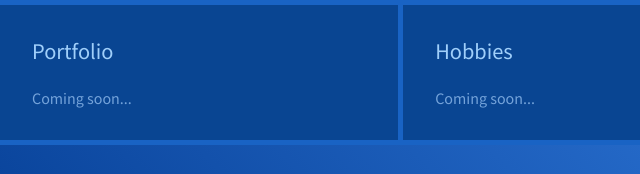
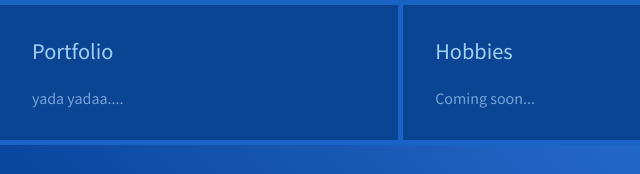
Before and after one commit to bobtiang/resume, a plain HTML site: page index.html in a window 1280 px wide. Shown: the part 608-782 px from the top of the page, 0-640 px from the left. Drawn offline with Linux system fonts and the light colour scheme.

Commit message:
test yadayada from vscode

```diff
--- a/index.html
+++ b/index.html
@@ -74,7 +74,7 @@
                     </li>
                     <li>
                         <span>Portfolio</span>
-                        Coming soon...
+                        yada yadaa....
                     </li>
                     <li>
                         <span>Hobbies</span>
```
